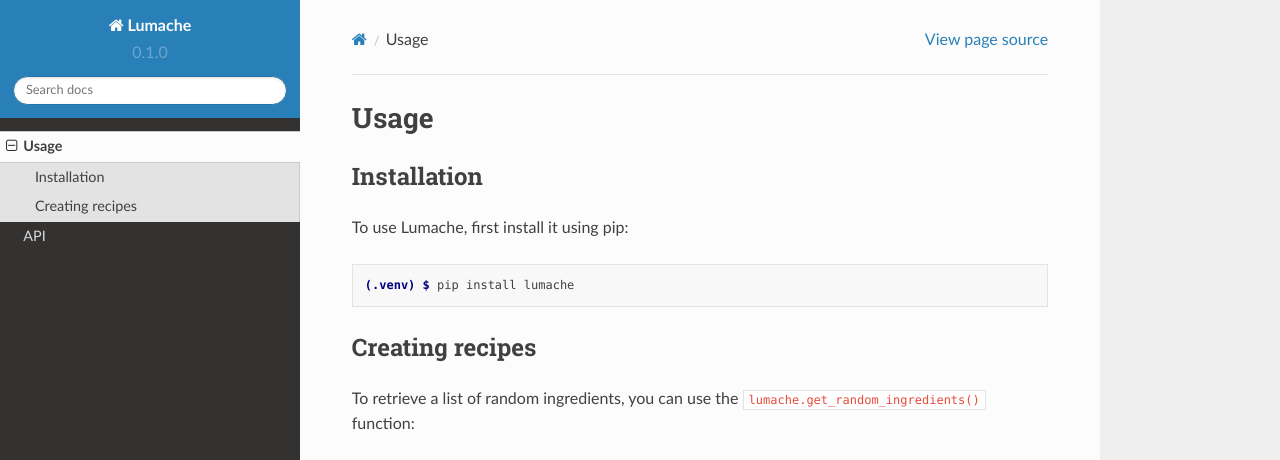
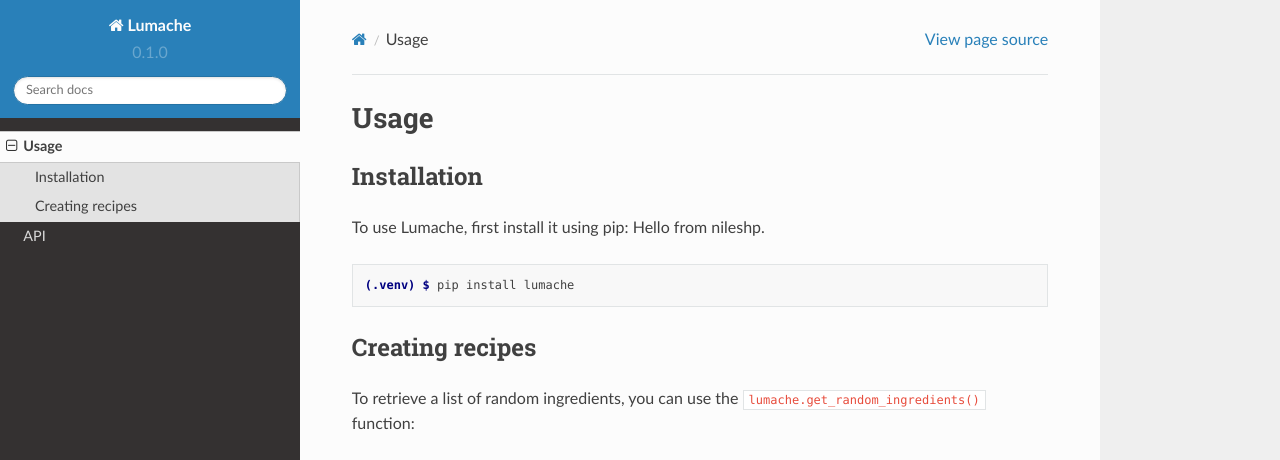
Before and after one commit to amd-nileshp/rtd-tutorial-nileshp, a Sphinx documentation site: the page built from docs/source/usage.rst, in a window 1280 px wide and 1095 px high. Shown: the top 460 px of the window. Built offline with Sphinx 7.4.7 and the Read the Docs theme 2.0.0, drawn with Linux system fonts in a browser that asks for light colours; grey boxes are pictures that could not be loaded.

Commit message:
Update usage.rst
added a sentence in line 10.

```diff
--- a/docs/source/usage.rst
+++ b/docs/source/usage.rst
@@ -7,6 +7,7 @@ Installation
 ------------
 
 To use Lumache, first install it using pip:
+Hello from nileshp.
 
 .. code-block:: console
 
```
